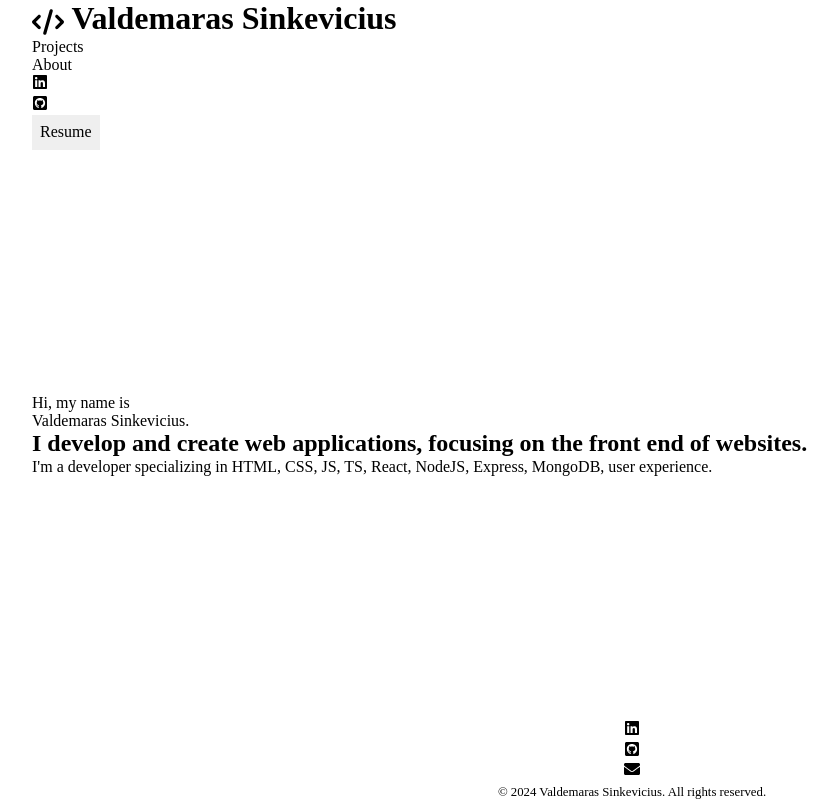
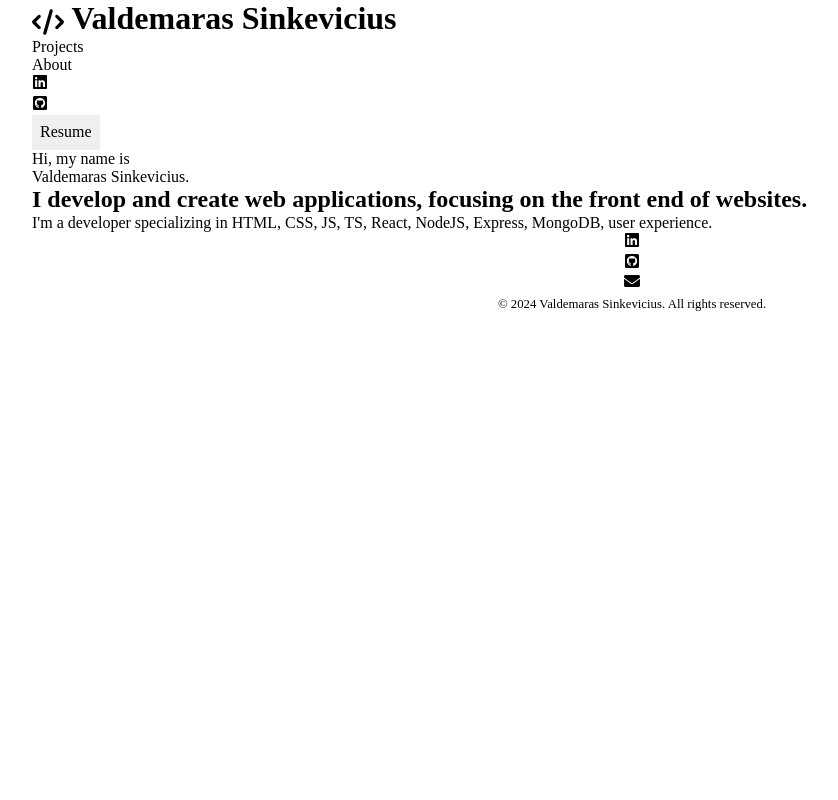
Before and after one commit to valsin132/portfolio, a React (Vite) app: page / in a window 1280 px wide. Shown: the whole page, without its empty margins (8-846 px from the left). Built offline with nearby package versions, Linux system fonts and the light colour scheme; no server answers; a web font is replaced by a local one.

Commit message:
deleted root styling

```diff
--- a/src/styles/global.css
+++ b/src/styles/global.css
@@ -15,13 +15,6 @@ body {
   margin: 0 auto;
   max-width: 1200px;
   padding: 0;
-}
-
-#root {
-  display: flex;
-  flex-direction: column;
-  height: 100vh;
-  justify-content: space-between;
 }
 
 img {
```
